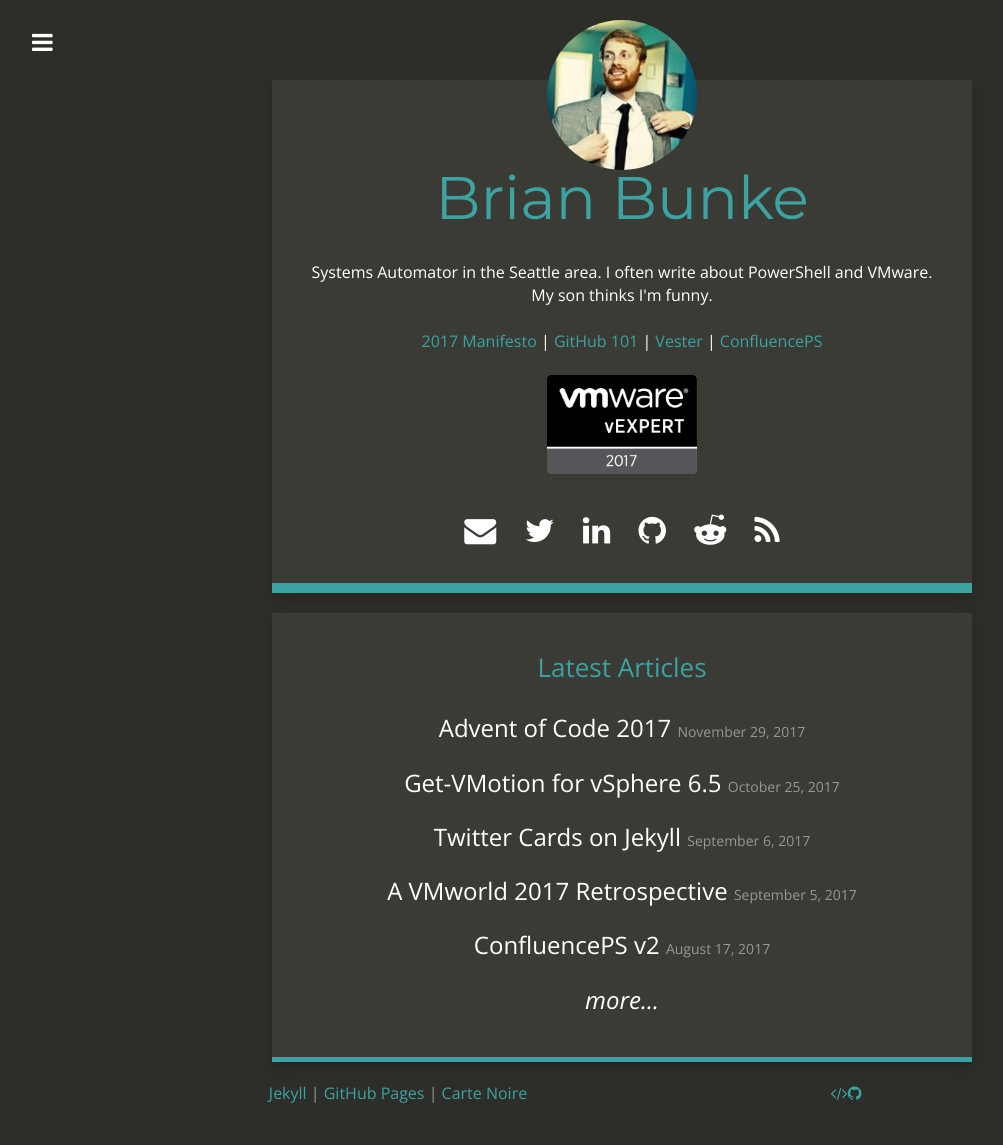
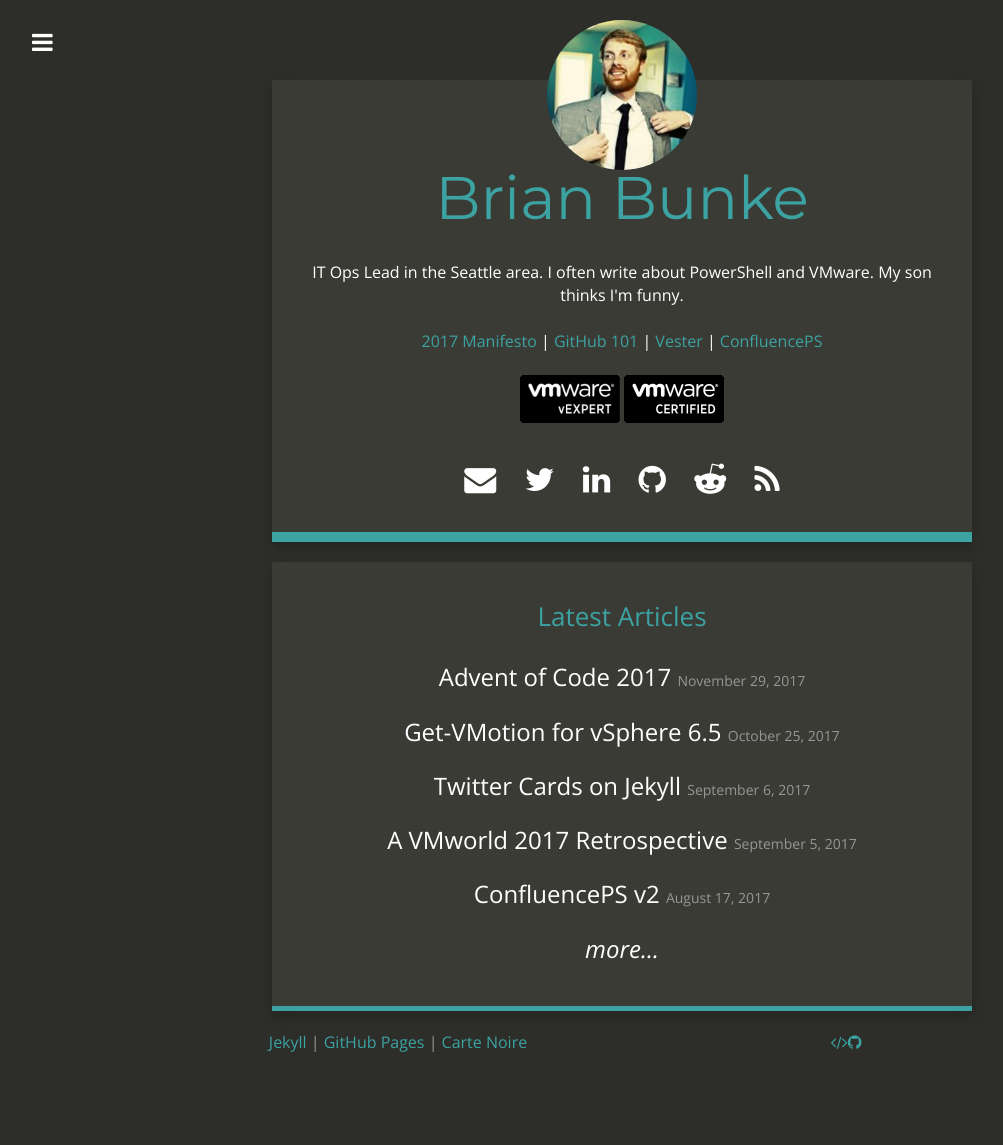
Before and after one commit to brianbunke/brianbunke.github.io, a Jekyll site: the page built from index.html, in a window 1280 px wide. Shown: the whole page, without its empty margins (18-1021 px from the left). Built offline with Jekyll 4.4.1, drawn with Linux system fonts in a browser that asks for light colours; nearby versions of some CDN libraries; after the commit the page ends 1094 px from its top, so only the background shows below that.

Commit message:
Update VMware achievements

```diff
--- a/_config.yml
+++ b/_config.yml
@@ -4,11 +4,12 @@
 description: "...And You Will Know Me by the Trail of Documentation"
 baseurl: ""
 url: "https://brianbunke.github.io"
-title_description: "Systems Automator in the Seattle area. I often write about PowerShell and VMware. My son thinks I'm funny.
+title_description: "IT Ops Lead in the Seattle area. I often write about PowerShell and VMware. My son thinks I'm funny.
 <br><br>
 <a href=\"/blog/2017/07/23/it-ops-manifesto-2017/\">2017 Manifesto</a> | <a href=\"/blog/2017/05/08/github-101/\">GitHub 101</a> | <a href=\"/blog/2017/03/07/introducing-vester/\">Vester</a> | <a href=\"/blog/2017/08/16/confluenceps-2\">ConfluencePS</a>
 <br><br>
-<a href=\"https://communities.vmware.com/docs/DOC-36006\"><img src=\"/images/vExpert-2017-Badge.png\"></a>"
+<a href=\"https://communities.vmware.com/docs/DOC-36006\"><img src=\"/images/vExpert2017.png\"></a>
+<a href=\"https://www.certmetrics.com/vmware/public/transcript.aspx?transcript=V8KPCK4111RE1PS7\"><img src=\"/images/vcap6dcv.png\"></a>"
 title_image: "http://www.brianbunke.com/images/brian.jpg"
 google_analytics: "UA-59218526-2"
 github_repository: https://github.com/brianbunke/brianbunke.github.io
--- a/_includes/header.html
+++ b/_includes/header.html
@@ -9,6 +9,10 @@
     </ul>
 
     {% include social_links.html %}
+    <br>
+    <a href="https://communities.vmware.com/docs/DOC-36006"><img src="/images/vExpert2017.png"></a>
+    <br><br>
+    <a href="https://www.certmetrics.com/vmware/public/transcript.aspx?transcript=V8KPCK4111RE1PS7"><img src="/images/vcap6dcv.png"></a>"
   </div>
 </nav>
 <div class="menu-button" href="#menu"><i class="fa fa-bars"></i></div>
```
Also changed, not shown: images/vExpert-2017-Badge.png (deleted), images/vExpert2017.png (added), images/vcap6dcv.png (added).
